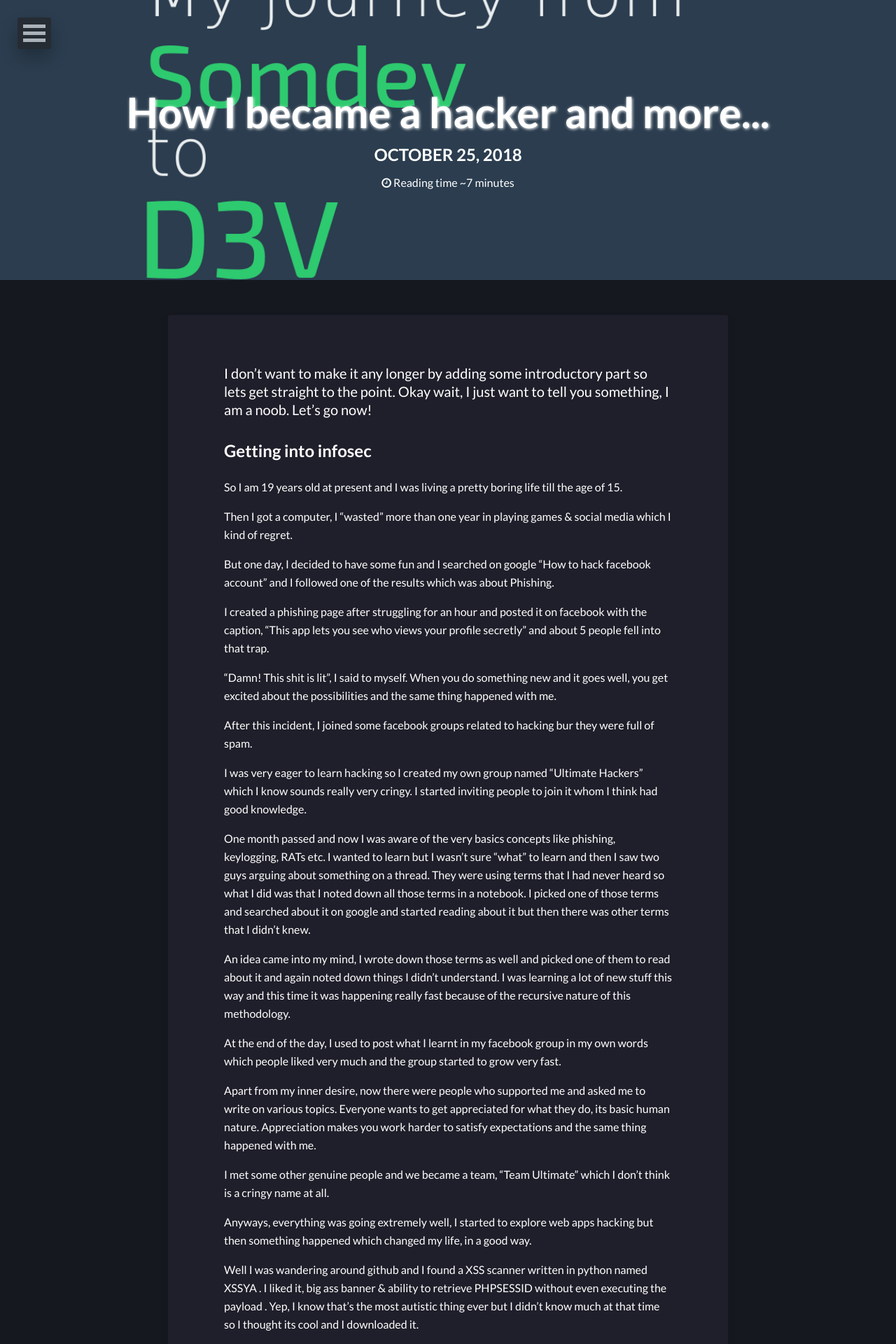
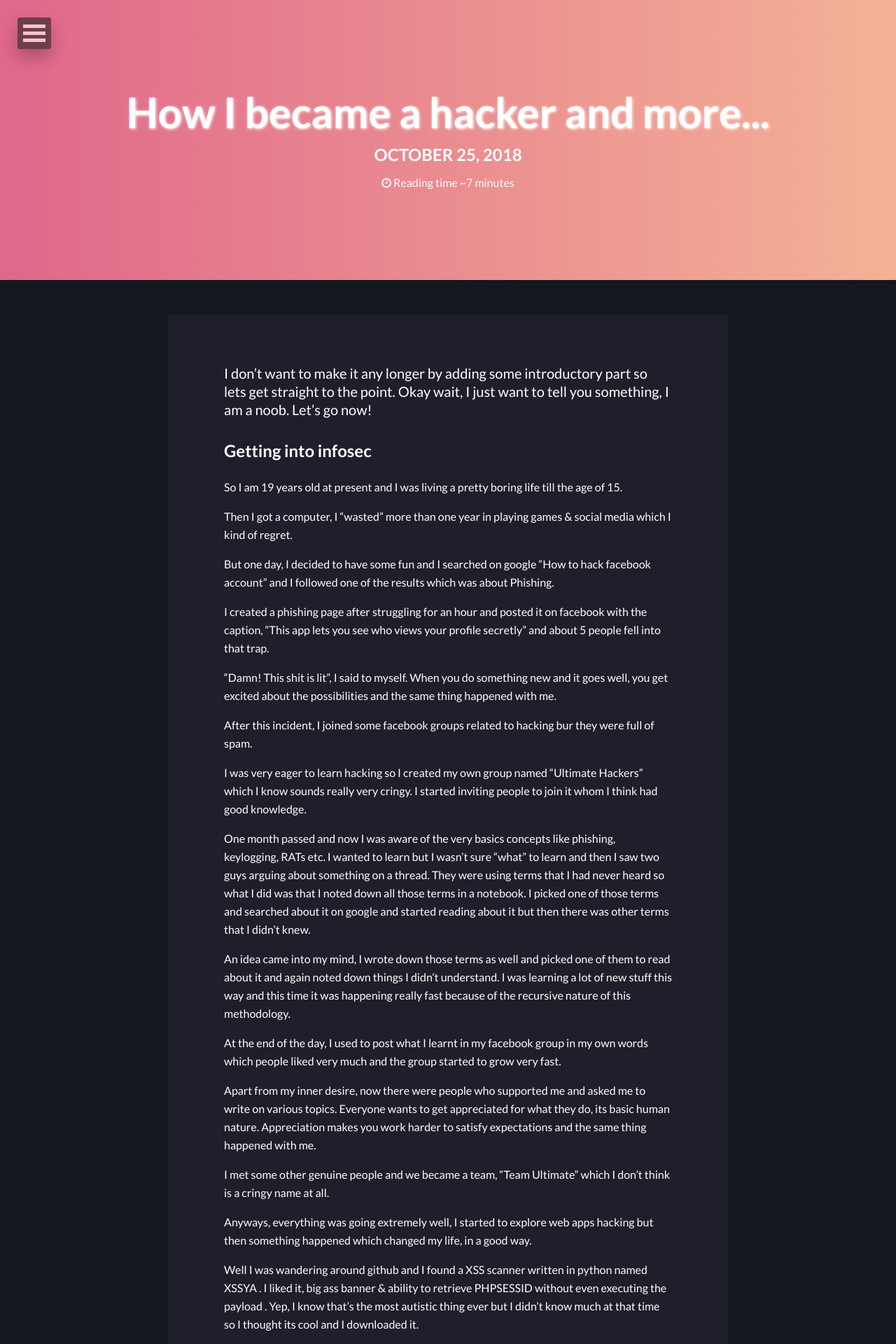
Before and after one commit to jermainlaforce/s0md3v.github.io, a Jekyll site: the page built from _posts/2018-10-25-how-i-became-a-hacker-and-more.md, in a window 1280 px wide. Shown: the top 1920 px of the page at 70% size. Built offline with Jekyll 4.4.1, drawn with Linux system fonts in a browser that asks for light colours; nearby versions of some CDN libraries.

Commit message:
Update post.html

```diff
--- a/_layouts/post.html
+++ b/_layouts/post.html
@@ -15,7 +15,7 @@
 {% if page.image.feature %}
 <div class="entry-header">
   <div class="entry-image">
-    <img src="{{ site.url }}/images/{{ page.image.feature }}" alt="{{ page.title }}">
+    <img src="{{ site.url }}/images/abstract-13.png" alt="title">
   </div><!-- /.entry-image -->
 </div><!-- /.entry-header -->
 {% endif %}
```
